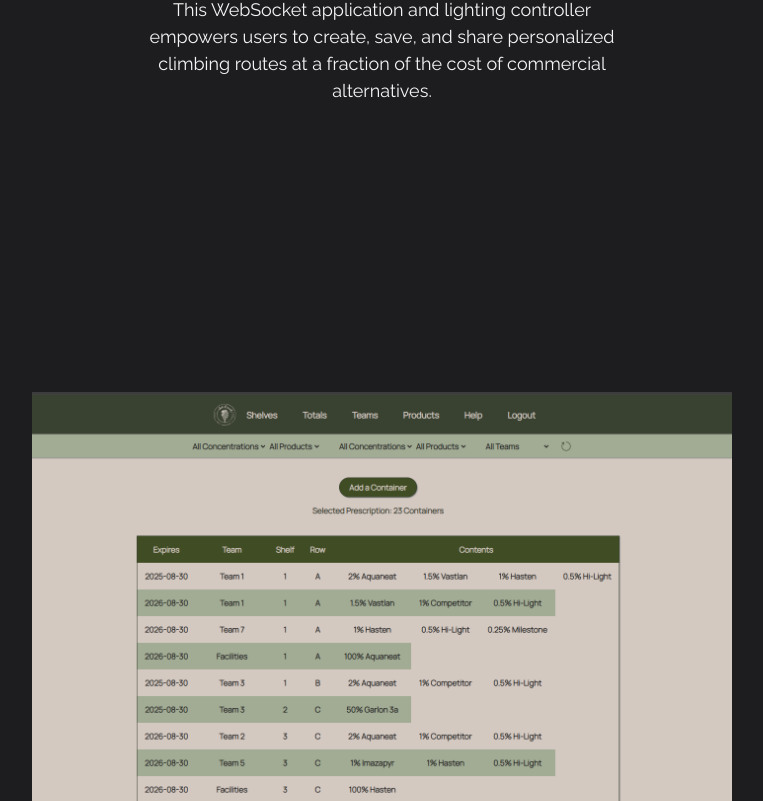
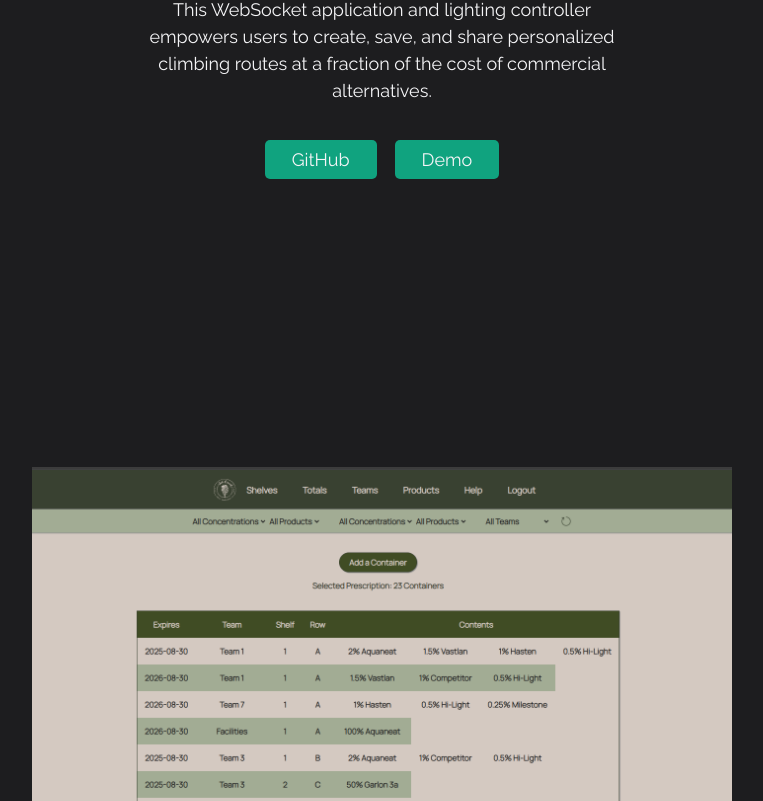
Before and after one commit to cody-barker/portfolio-site-v2, a React (Create React App) app: page / in a window 1280 px wide. Shown: the part 3359-4160 px from the top of the page, without its empty margins (258-1021 px from the left). Built offline with nearby package versions, Linux system fonts and the light colour scheme.

Commit message:
add buttons to projects

```diff
--- a/src/Components/Project.js
+++ b/src/Components/Project.js
@@ -1,10 +1,18 @@
-function Project({ title, subtitle, image, alt }) {
+function Project({ title, subtitle, image, alt, github, demo }) {
   return (
     <div className="project flex__column--center">
       <img className="project__image" src={image} alt={alt} loading="lazy" />
       <div className="project__content flex__column--center">
         <h3 className="project__title">{title}</h3>
         <p className="project__subtitle">{subtitle}</p>
+        <div className="project__buttons">
+          <a href={github} target="_blank" rel="noopener noreferrer">
+            <button className="project__button">GitHub</button>
+          </a>
+          <a href={demo} target="_blank" rel="noopener noreferrer">
+            <button className="project__button">Demo</button>
+          </a>
+        </div>
       </div>
     </div>
   );
--- a/src/Components/ProjectGroup.js
+++ b/src/Components/ProjectGroup.js
@@ -53,6 +53,7 @@ function ProjectGroup() {
     return <Project key={index} {...project} />;
   });
 
+
   return (
     <div id="projects" className="project__group flex__column--center">
       <div className="projects__content flex__column--center">
--- a/src/Styles/App.css
+++ b/src/Styles/App.css
@@ -197,6 +197,23 @@ body {
   padding: 0 1rem;
 }
 
+.project__buttons {
+  display: flex;
+  gap: 1em;
+}
+
+.project__button {
+  padding: 0.5em 1.5em;
+  background-color: var(--color-3);
+  border-radius: 5px;
+  border: none;
+}
+
+.project__button:hover {
+  opacity: 0.8;
+  cursor: pointer;
+}
+
 /* Tech */
 
 .tech-group {
```
